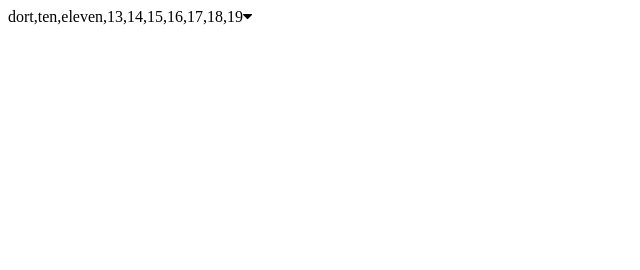
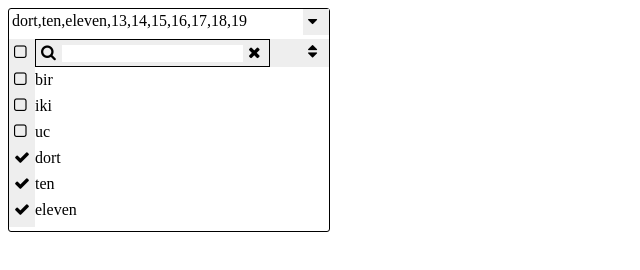
Before and after one commit to aozkesek/CheckboxSelect, a plain HTML site: page public_html/index.html in a window 1280 px wide. Both pictures are taken after a click on the icon 247 px from the left and 17 px from the top of the page. Shown: the whole page, without its empty margins (0-640 px from the left). Drawn offline with Linux system fonts and the light colour scheme.

Commit message:
search / filter feature is added, but check all button now needs to be fixed if filter is aplied

```diff
--- a/public_html/css/checkboxselect.css
+++ b/public_html/css/checkboxselect.css
@@ -1,17 +1,19 @@
-
-
 
 .cbs-container {
 	display: inline-block;
 	min-width: 10em;
 	max-width: 20em;
+	border: 1px solid;
+	border-radius: 3px;
+}
+
+.cbs-text-container {
+	display: inline-block;
+	min-width: 100%;
 
 }
 
-.cbs-label {
-	margin: 5px 0px 5px 5px;
-	border: 1px solid;
-	border-radius: 3px;
+.cbs-text {
 	display: inline-block;
 	min-width: 8em;
 	max-width: 17.6em;
@@ -23,34 +25,60 @@
 	text-overflow: ellipsis;
 }
 
-.cbs-dropdown-button {
-	margin: 5px 5px 5px 0px;
-	padding: 3px;
+.cbs-button {
+	display: inline-block;
+	padding: 5px;
+	cursor: pointer;
+	background-color: #eeeeee;
+	min-width: 16px;
+	min-height: 16px;
+}
+
+.cbs-right {
 	float: right;
 }
 
-.cbs-ul-container {
-	margin: 0px 5px 5px 5px;
-	border: 1px;
-	border-color: black;
-	border-radius: 3px;
-	border-style: solid;
+.cbs-dropdown-container {
 	display: inline-block;
-	min-width: inherit;
-	overflow: scroll;
-	max-height: 10em;
-	float: right;
-	padding-left: 0.5em;
+	min-width: 100%;
 }
 
-.cbs-item {
+.cbs-tool-container {
+	display: block;
+	background-color: #eeeeee;
+	min-width: 100%;
+}
+
+.cbs-search-container {
+	display: inline-block;
+	border: 1px solid;
+}
+
+.cbs-input {
+	border: 0;
+}
+
+.cbs-list-container {
+	display: inline-block;
+	padding: 0;
+	max-height: 10em;
+	overflow: auto;
+}
+
+.cbs-list {
+	display: inline-block;
+	padding: 0;
+	margin: 0;
+}
+
+.cbs-list-item {
 	list-style: none;
 	display: inline-block;
-	min-width: inherit;
-	width: 96%;
-	left: 5px;
+	min-width: 100%;
+	min-height: 1.3em;
 }
 
 .cbs-state-highlight {
 	background-color: highlight;
+	min-width: 100%;
 }
--- a/public_html/js/checkboxselect.js
+++ b/public_html/js/checkboxselect.js
@@ -7,20 +7,19 @@
 $.widget("ui.checkboxselect", {
 
 	container: $("<div class='cbs-container'></div>"),
-	textContainer: $("<div class='csb-text-container cbs-container'></div>"),
+	textContainer: $("<div class='cbs-text-container'></div>"),
 	texts: $("<label class='cbs-text'></label>"),
-	dropdownButton: $("<i class='cbs-button fa fa-caret-down'></i>"),
+	dropdownButton: $("<i class='cbs-button cbs-right fa fa-caret-down'></i>"),
 	dropdownContainer: $("<div class='cbs-dropdown-container'></div>"),
-	toolContainer: $("<div class='cbs-tool-container cbs-container'></div>"),
+	toolContainer: $("<div class='cbs-tool-container'></div>"),
 	checkAllButton: $("<i class='cbs-button fa fa-square-o'></i>"),
-	searchContainer: $("<div class='cbs-search-container cbs-container'></div>"),
+	searchContainer: $("<div class='cbs-search-container'></div>"),
 	searchIcon: $("<i class='cbs-button fa fa-search'></i>"),
-	searchInput: $("<input class='cbs-input'></input>"),
+	searchInput: $("<input class='cbs-input' type='text'></input>"),
 	searchCancel: $("<i class='cbs-button fa fa-times'></i>"),
-	orderButton: $("<i class='cbs-button fa fa-sort'></i>"),
-	listContainer: $("<div class='cbs-list-container cbs-container'></div>"),
+	orderButton: $("<i class='cbs-button cbs-right fa fa-sort'></i>"),
+	listContainer: $("<div class='cbs-list-container'></div>"),
 	list: $("<ul class='cbs-list'></ul>"),
-
 
    options: {
       data: undefined
@@ -36,6 +35,7 @@ $.widget("ui.checkboxselect", {
          this.element.prop("multiple", true);
 
       this.element.hide();
+		this.dropdownContainer.hide();
 
 		//container
 		this.container.append(this.textContainer);
@@ -66,28 +66,39 @@ $.widget("ui.checkboxselect", {
 
 		this.element.after(this.container);
 
-		this.dropdownButton.bind("click", function() {
-			if (_this.dropdownContainer.is(":visible"))
-				_this.dropdownContainer.hide();
-			else
-				_this.dropdownContainer.show();
-		});
+		this.dropdownButton.click(function(){_this.dropdownContainer.toggle()});
 
-		this.checkAllButton.bind("click", function() {
-			var __this = $(this);
-			_this._toggleCheck(__this);
-			_this.list.children().each(function() {
-				var _icon = $(this).children();
-				if (_icon.attr("class") !== __this.attr("class"))
-					_this._toggleCheck(_icon);
-			});
-			_this.element.children().prop("selected", __this.is(".fa-check"));
-			_this._setLabel();
-		});
+		this.checkAllButton.click(function(){_this._toggleCheckAll()});
+
+		this.searchInput.change(function(){_this._applyFilter()});
 
 		this.setData(this.options.data);
 
    },
+
+	_applyFilter: function() {
+		var text = this.searchInput.val();
+		this.list.children()
+				  .each(function(i,li){
+						li = $(li);
+						if (li.text().indexOf(text) > -1)
+							li.show();
+						else
+							li.hide();
+					});
+	},
+
+	_toggleCheckAll: function() {
+		var _this = this;
+		this._toggleCheck(this.checkAllButton);
+		this.list.children().each(function() {
+			var _icon = $(this).children();
+			if (_icon.attr("class") !== _this.checkAllButton.attr("class"))
+				_this._toggleCheck(_icon);
+		});
+		this.element.children().prop("selected", this.checkAllButton.is(".fa-check"));
+		this._setLabel();
+	},
 
 	_addOption: function(option) {
 		var _isObject = typeof option === "object",
@@ -183,9 +194,8 @@ $.widget("ui.checkboxselect", {
 				break;
 		}
 
-		this.items = this.element.children("option");
       this.list.children().remove();
-		this.items.each(function(i,o){
+		this.element.children().each(function(i,o){
 			o = $(o);
          _this.list.append("<li class='cbs-list-item' cbs-value='"+o.val()+"'><i class='cbs-button fa "+(o.prop("selected")?"fa-check":"fa-square-o")+"'></i>"+o.text()+"</li>");
       });
```
